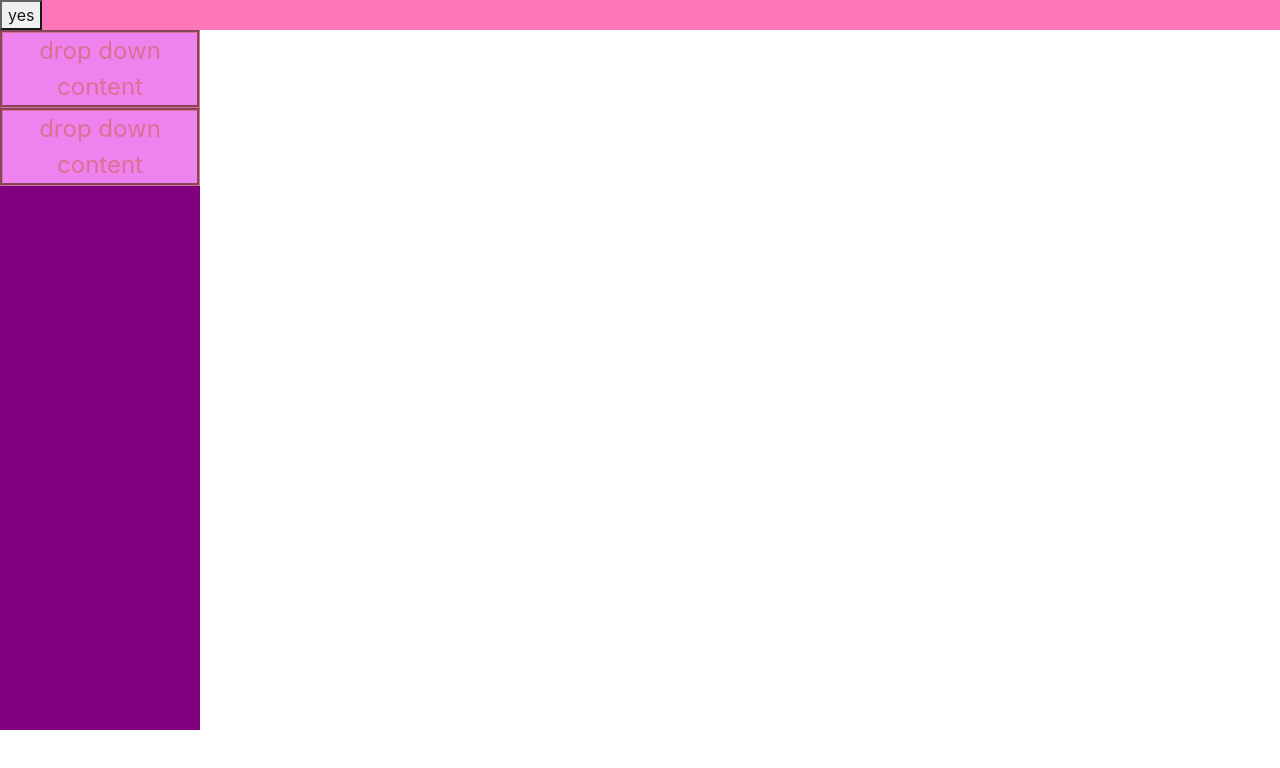
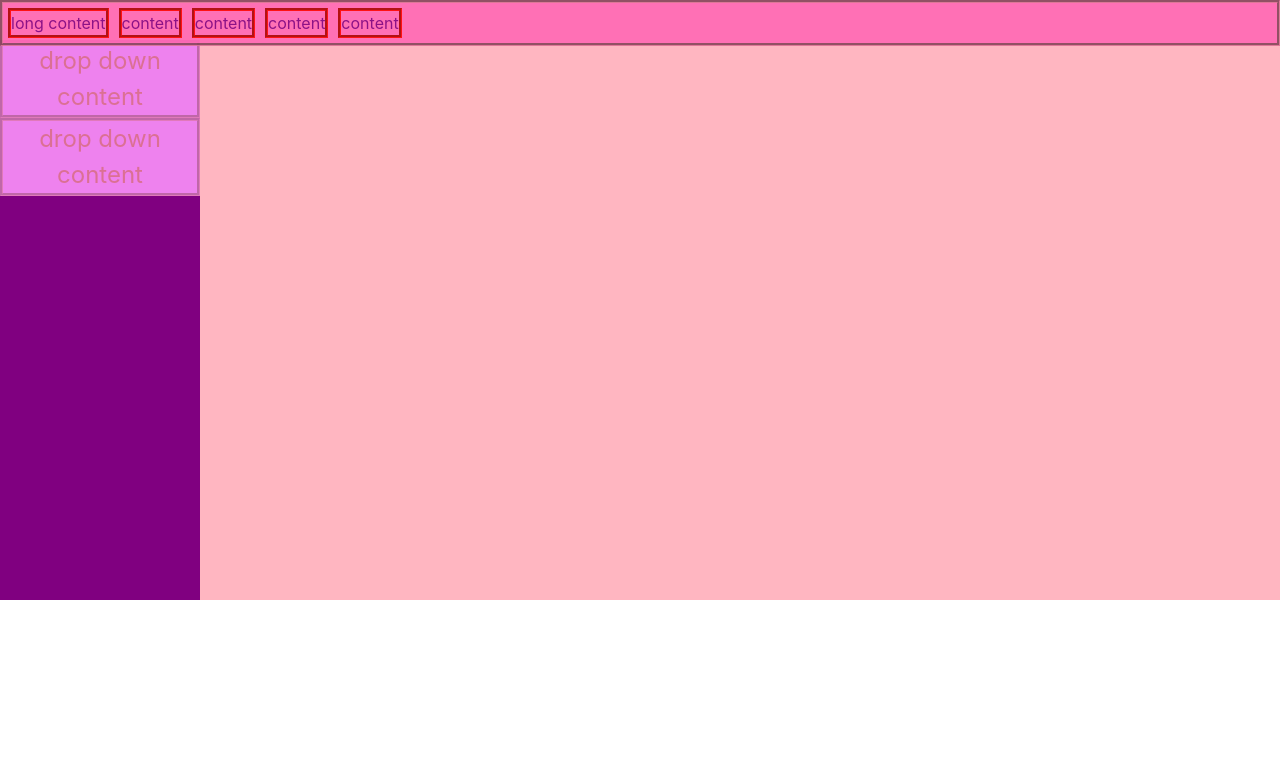
Before and after one commit to Kampouse/Product, a React (Create React App) app in the folder my-app/: page / in a window 1280 px wide. Shown: the top 768 px of the page. Built offline with nearby package versions, Linux system fonts and the light colour scheme.

Commit message:
Navigation bar intregration

```diff
--- a/my-app/src/App.js
+++ b/my-app/src/App.js
@@ -1,20 +1,24 @@
 import React from 'react';
 import './App.css';
+import {Background} from "./stuff/style.js"
 import Droping from "./stuff/Droping.js"
 import SideBloc from "./stuff/SideBloc.js"
 import Navigation from "./stuff/Navigation.js"
 function App() {
   return (
-    <>
+
+    <Background>
       <Navigation />
       <SideBloc />
+
+
+       </Background>
 
 
 
 
 
 
- </>
   );
 }
 export default App;
--- a/my-app/src/stuff/Navigation.js
+++ b/my-app/src/stuff/Navigation.js
@@ -1,12 +1,19 @@
 import React,{useState} from 'react';
-import {NavBar} from "./style.js";
+import {NavBar,NavElement} from "./style.js";
+// remove border with vertical line?
+// adding a global state for the panel something similar;
 let Navigation = () => {
 
 
 return(<NavBar>
 
-<button> yes</button>
 
+<NavElement>long content</NavElement>
+
+<NavElement>content</NavElement>
+<NavElement>content</NavElement>
+<NavElement>content</NavElement>
+<NavElement>content</NavElement>
 </NavBar>)
 
 };
--- a/my-app/src/stuff/SideBloc.js
+++ b/my-app/src/stuff/SideBloc.js
@@ -2,15 +2,12 @@ import React, { useState } from 'react';
 import Droping from "./Droping.js"
 import { Dropdown, Drop, DropdownItem, Bigbox,SidePanel,NavBar } from "./style.js";
  // might want to set the panel size to a global state
+
 let SideBloc = () => {
     const [Panel, setPanel] = useState("200px");
     return (
       // not perfect
       <>
-
-
-
-
         <SidePanel width={Panel}>
           <Droping></Droping>
           <Droping></Droping>
--- a/my-app/src/stuff/style.js
+++ b/my-app/src/stuff/style.js
@@ -73,18 +73,19 @@ cursor:pointer;
 background-color:violet;
 border-style:groove;
 color:palevioletred;
-border-color:palevioletred;
+border-color:rgba(208, 109, 109, 0.4);
+y-axis:0.9;
 font-size: 1.5em;
 text-align: center;`
 
 export const SidePanel = styled.div`
          position: relative;
          display: flex;
-         top:30px;
+         top:40px;
          flex-direction: column;
          align-items: center;
          overflow: Hidden;
-         height: 700px;
+         height: 560px;
          width: ${(props) => props.width};
          background-color: purple;
          max-width: 225;
@@ -95,14 +96,42 @@ export const SidePanel = styled.div`
 export const NavBar = styled.div`
 overflow: hidden;
   background-color: hotpink;
+  display:flex;
+  justify-cotent:row;
   position: fixed;
   top: 0;
   width: 100%;
   z-index:1;
   opacity:0.9;
-
+  border-style:groove;
+  border-color: palevioletred;
 
 
 
 
 `
+
+export const NavElement =  styled.a`
+
+
+color:purple;
+backgroud-color:palevioletred;
+border-style: groove;
+border-color:red;
+height:fit-content;
+margin:5px;
+cursor:pointer;
+transition:1s;
+&:hover {
+
+background-color:red;
+transition: 1s;
+}
+`
+
+export const Background = styled.div`
+background-color:lightpink;
+positon:fixed;
+top:0;
+height:600px;
+`
```
